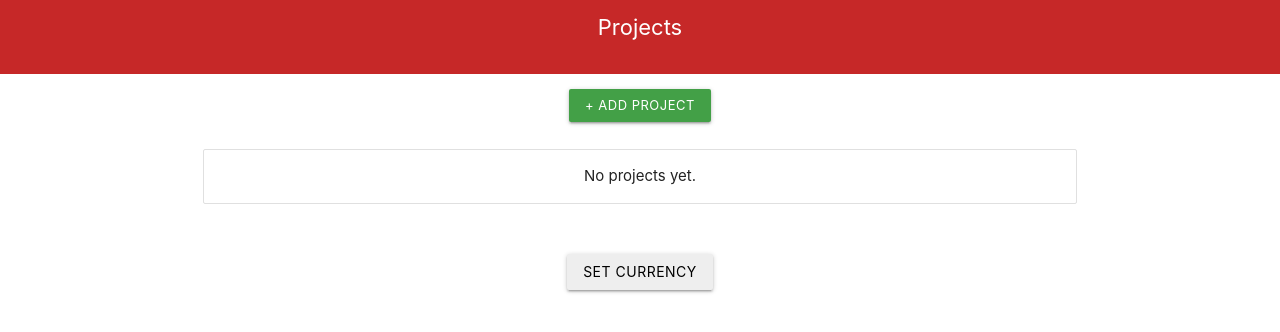
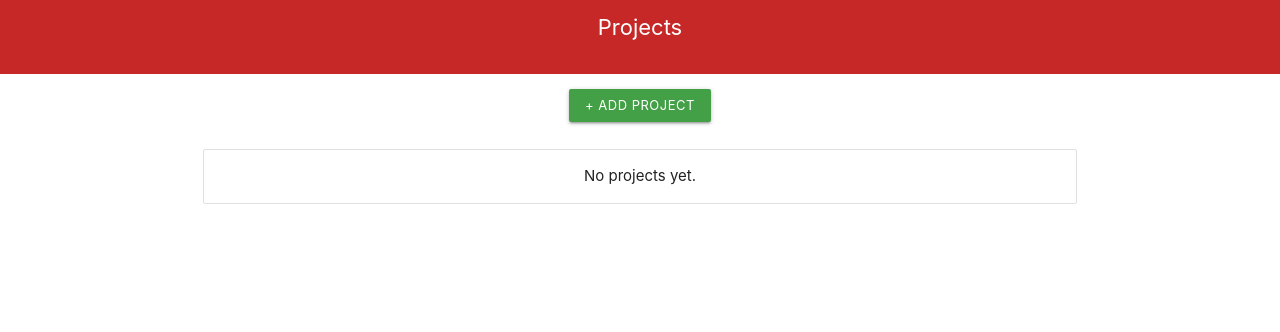
Before and after one commit to adambergman1/TimeTracker-React-Electron, a React (Create React App) app: page / in a window 1280 px wide. Shown: the top 332 px of the page. Built offline with nearby package versions, Linux system fonts and the light colour scheme.

Commit message:
Implementing navigation to setting currency from application menu

```diff
--- a/public/menu.js
+++ b/public/menu.js
@@ -10,8 +10,12 @@ module.exports = function applicationMenu (appName, mainWindow) {
         },
         {
           label: 'All projects',
-          accelerator: 'CmdOrCtrl+P',
+          accelerator: 'CmdOrCtrl+A',
           click: () => mainWindow.webContents.send('show-all-projects')
+        },
+        {
+          label: 'Set currency',
+          click: () => mainWindow.webContents.send('set-currency')
         }
       ]
     },
--- a/src/App.js
+++ b/src/App.js
@@ -50,6 +50,13 @@ class App extends Component {
           showProjects: null,
           isModalOpen: false
         })
+      })
+      window.ipcRenderer.on('set-currency', () => {
+        this.setState({
+          showCurrencySwitcher: true,
+        },
+        this.setState({ showCurrencySwitcher: null })
+        )
       })
     }
   }
@@ -126,13 +133,13 @@ class App extends Component {
   />
 
   render() {
-    const { selectedProject, showReports, showProjects, currency } = this.state
+    const { selectedProject, showReports, showProjects, currency, showCurrencySwitcher } = this.state
     return (
       <main>
         {showProjects && <ProjectPage {...this.getProps()} currency={currency} />}
         {selectedProject && <TaskPage selectedProject={selectedProject} setState={this.setState.bind(this)}> {this.renderSideNav()}</TaskPage>}
         {showReports && <Reports currency={currency} >{this.renderSideNav()}</Reports>}
-        {!selectedProject && <SetCurrency onCurrencyUpdate={this.setCurrency} /> }
+        {showCurrencySwitcher && <SetCurrency onCurrencyUpdate={this.setCurrency} /> }
       </main>
     )
   }
--- a/src/components/projects/SetCurrency.js
+++ b/src/components/projects/SetCurrency.js
@@ -1,7 +1,7 @@
 import React, { Component } from 'react'
 import { Select, Modal, Button } from 'react-materialize'
 import currencyList from '../../lib/currencies.js'
-import { findInLocalStorage, saveToLocalStorage } from '../../lib/crudHelpers'
+import { findInLocalStorage, saveToLocalStorage, removeFromLocalStorage } from '../../lib/crudHelpers'
 
 class SetCurrency extends Component {
   state = {
@@ -13,6 +13,11 @@ class SetCurrency extends Component {
     if (localStorage.hasOwnProperty('currency')) {
       this.setState({ selectedCurrency: findInLocalStorage('currency') })
     }
+    this.setState({ isModalOpen: true })
+  }
+
+  componentWillUnmount() {
+    this.setState({ isModalOpen: false })
   }
 
   updateCurrency = e => {
@@ -21,8 +26,16 @@ class SetCurrency extends Component {
     this.props.onCurrencyUpdate({ selectedCurrency: e.target.value })
   }
 
+  resetCurrency = () => {
+    if (localStorage.hasOwnProperty('currency')) {
+      removeFromLocalStorage('currency')
+    }
+    this.setState({ selectedCurrency: '' })
+    this.props.onCurrencyUpdate({ selectedCurrency: '' })
+  }
+
   render() {
-    const { currencies, selectedCurrency } = this.state
+    const { currencies } = this.state
     const currenciesToRender =
       currencies.length >= 1
         ? currencies.map(c => (
@@ -35,17 +48,12 @@ class SetCurrency extends Component {
       <div className='container'>
         <div className='row center'>
           <div className='col s12'>
-            <Modal
-              trigger={
-                <Button className={selectedCurrency ? 'btn-floating right' : 'btn grey lighten-3 black-text'}>
-                  {selectedCurrency ? selectedCurrency : 'Set currency'}
-                </Button>
-              }
-            >
+            <Modal open={this.state.isModalOpen}>
               <Select onChange={this.updateCurrency}>
                 <option value='none'>Select currency</option>
                 {currenciesToRender}
               </Select>
+              <Button onClick={this.resetCurrency}>Reset</Button>
             </Modal>
           </div>
         </div>
```
